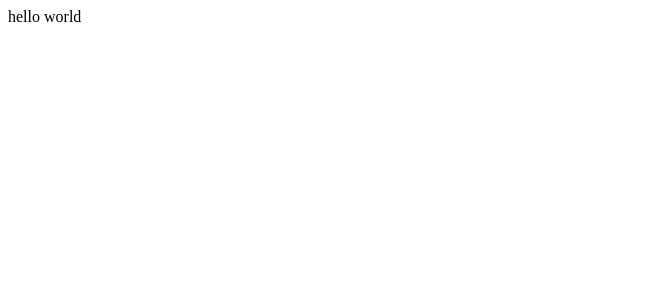
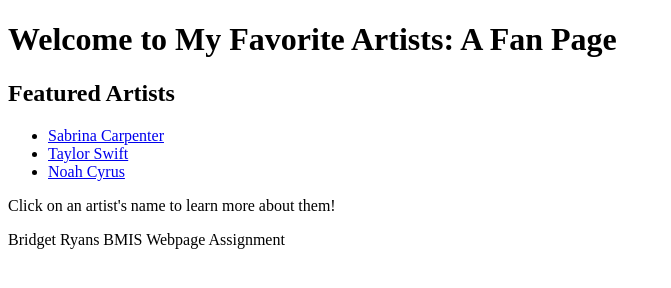
Before and after one commit to bridget474/randomnamerepository, a plain HTML site: page index.html in a window 1280 px wide. Shown: the whole page, without its empty margins (0-671 px from the left). Drawn offline with Linux system fonts and the light colour scheme.

Commit message:
Update index.html

```diff
--- a/index.html
+++ b/index.html
@@ -1 +1,29 @@
-hello world
+<!DOCTYPE html>
+<html lang="en">
+<head>
+    <meta charset="UTF-8">
+    <meta name="viewport" content="width=device-width, initial-scale=1.0">
+    <title>My Favorite Artists: A Fan Page</title>
+    <link rel="stylesheet" href="styles.css">
+</head>
+<body>
+    <header>
+        <h1>Welcome to My Favorite Artists: A Fan Page</h1>
+        <h2>Featured Artists</h2>
+        <nav>
+            <ul>
+                <li><a href="sabrina.html">Sabrina Carpenter</a></li>
+                <li><a href="taylor.html">Taylor Swift</a></li>
+                <li><a href="noah.html">Noah Cyrus</a></li>
+            </ul>
+        </nav>
+    </header>
+    <main>
+        <p>Click on an artist's name to learn more about them! </p>
+        <p> Bridget Ryans BMIS Webpage Assignment </p>
+    </main>
+    <footer>
+
+    </footer>
+</body>
+</html>
```
